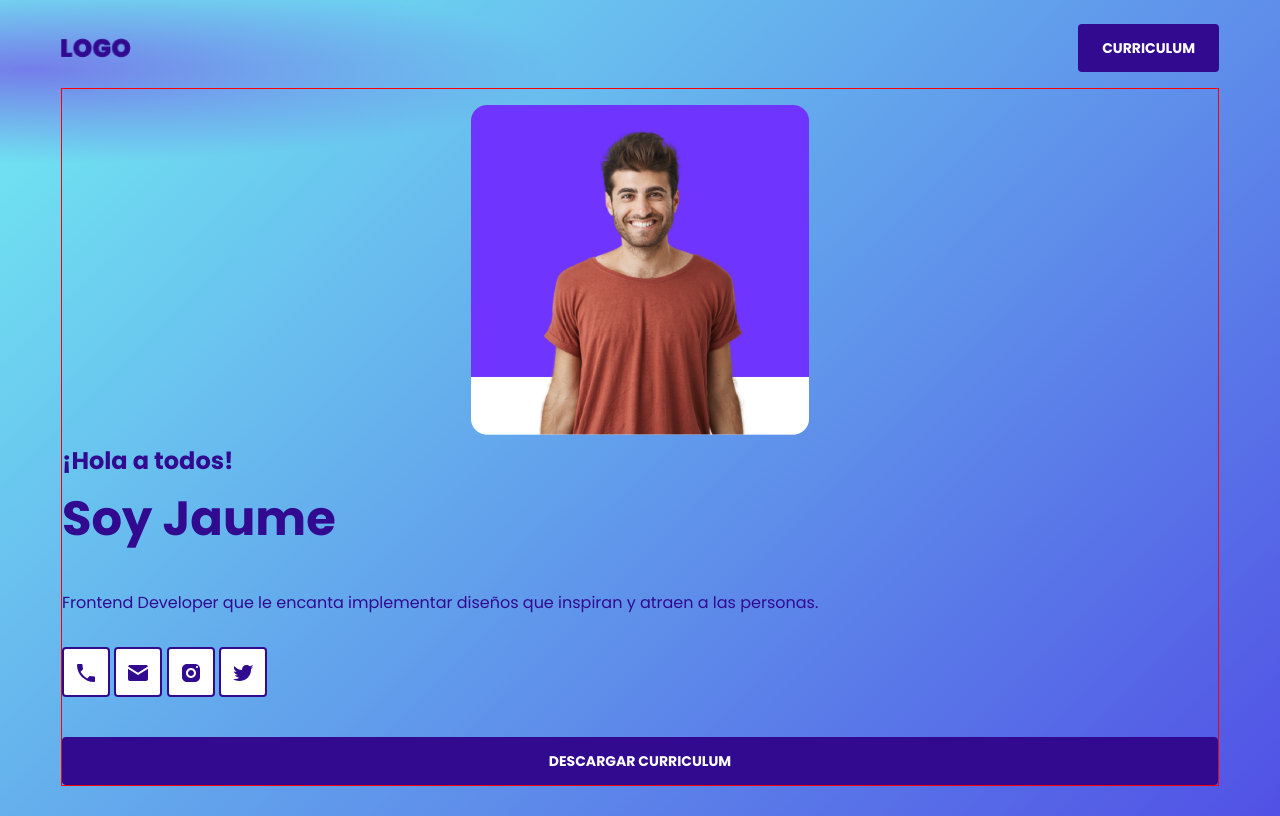
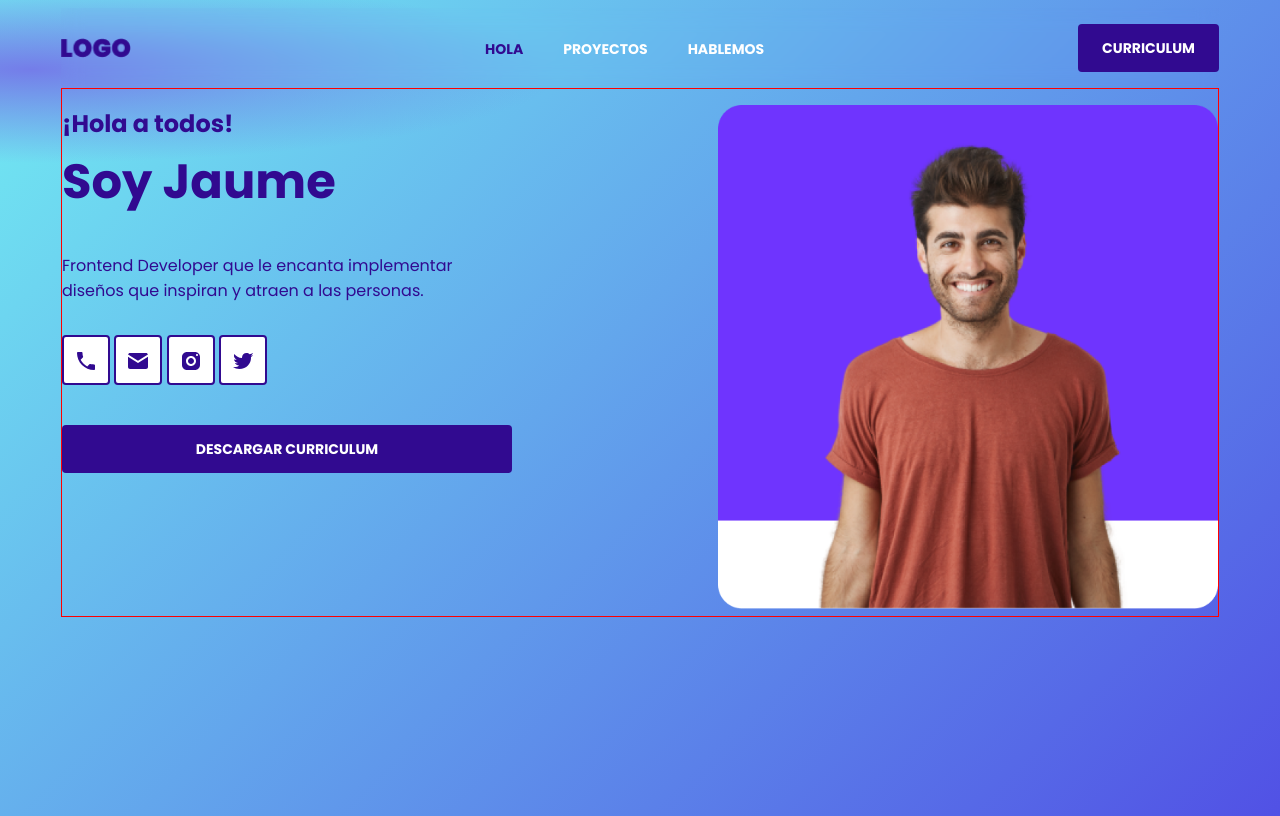
Before and after one commit to jmollericon/taller-portafolio, a plain HTML site: page index.html in a window 1280 px wide. Drawn offline with Linux system fonts and the light colour scheme.

Commit message:
:zap: implement header responsive design

```diff
--- a/css/header.css
+++ b/css/header.css
@@ -3,4 +3,7 @@
   justify-content: space-between;
   align-items: center;
   block-size: 80px;
+  position: sticky;
+  top: 0;
+  backdrop-filter: blur(10px);
 }
--- a/css/hero.css
+++ b/css/hero.css
@@ -22,3 +22,26 @@
 .hero-social {
   padding-block-end: 24px;
 }
+
+@media screen and (min-width: 768px) {
+  .hero {
+    display: flex;
+    gap: 32px;
+  }
+  .hero-image {
+    order: 2;
+    text-align: end;
+    flex: 1;
+  }
+  .hero-description {
+    order: 1;
+    max-inline-size: 450px;
+  }
+}
+@media screen and (min-width: 1024px) {
+  .hero-image img {
+    inline-size: 500px;
+    block-size: 504px;
+  }
+
+}
--- a/css/index.css
+++ b/css/index.css
@@ -3,6 +3,7 @@
 @import "./button-icon.css";
 @import "./hero.css";
 @import "./wrapper.css";
+@import "./menu.css";
 
 :root {
   --baseFont: 'Poppins', sans-serif;
--- /dev/null
+++ b/css/menu.css
@@ -0,0 +1,23 @@
+.menu {
+  display: none;
+}
+.menu ul {
+  display: flex;
+  list-style: none;
+  gap: 40px;
+}
+.menu ul a {
+  text-decoration: none;
+  font: var(--button);
+  color: var(--white);
+  text-transform: uppercase;
+}
+.menu ul a.is-active {
+  color: var(--purple);
+}
+
+@media screen and (min-width: 768px) {
+  .menu {
+    display: block;
+  }
+}
--- a/index.html
+++ b/index.html
@@ -13,9 +13,24 @@
   <div class="wrapper">
     <header class="header">
       <img src="./images/logo.png" width="70" height="20" alt="Logo">
+      <nav class="menu">
+        <ul>
+          <li>
+            <a class="is-active" href="#main">Hola</a>
+          </li>
+          <li>
+            <a href="#project">Proyectos</a>
+          </li>
+          <li>
+            <a href="#contact">Hablemos</a>
+          </li>
+        </ul>
+      </nav>
+
+
       <button class="button">Curriculum</button>
     </header>
-    <section class="hero">
+    <section class="hero" id="main">
       <div class="hero-image">
         <img src="./images/user.png" width="338" height="330" alt="Imagen Usuario">
       </div>
```
